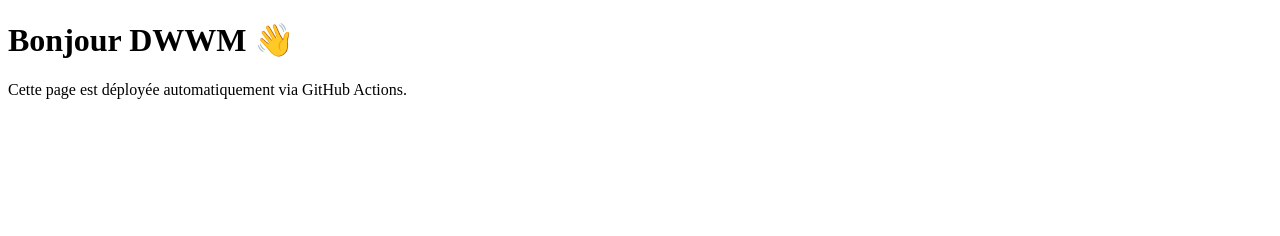
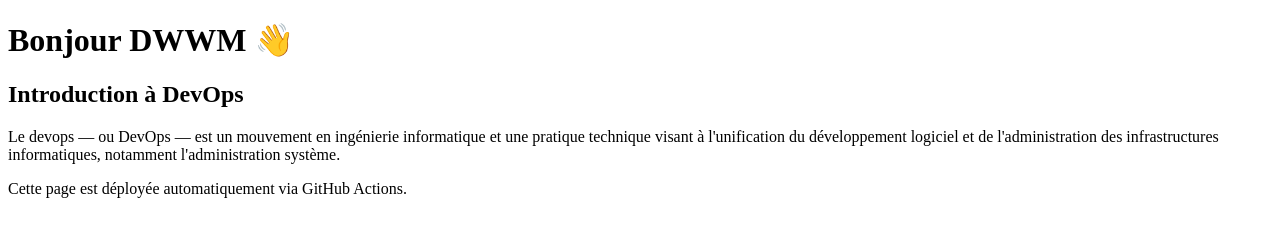
Before and after one commit to nadiatrabls/Hello-cicd, a plain HTML site: page index.html in a window 1280 px wide. Drawn offline with Linux system fonts and the light colour scheme.

Commit message:
modification pour tester mon CI/CD

```diff
--- a/index.html
+++ b/index.html
@@ -2,4 +2,6 @@
 <html lang="fr"><meta charset="utf-8">
 <title>Hello CI/CD</title>
 <h1>Bonjour DWWM 👋</h1>
+<h2>Introduction à DevOps</h2>
+<p>Le devops — ou DevOps — est un mouvement en ingénierie informatique et une pratique technique visant à l'unification du développement logiciel et de l'administration des infrastructures informatiques, notamment l'administration système.</p>
 <p>Cette page est déployée automatiquement via GitHub Actions.</p>
```
